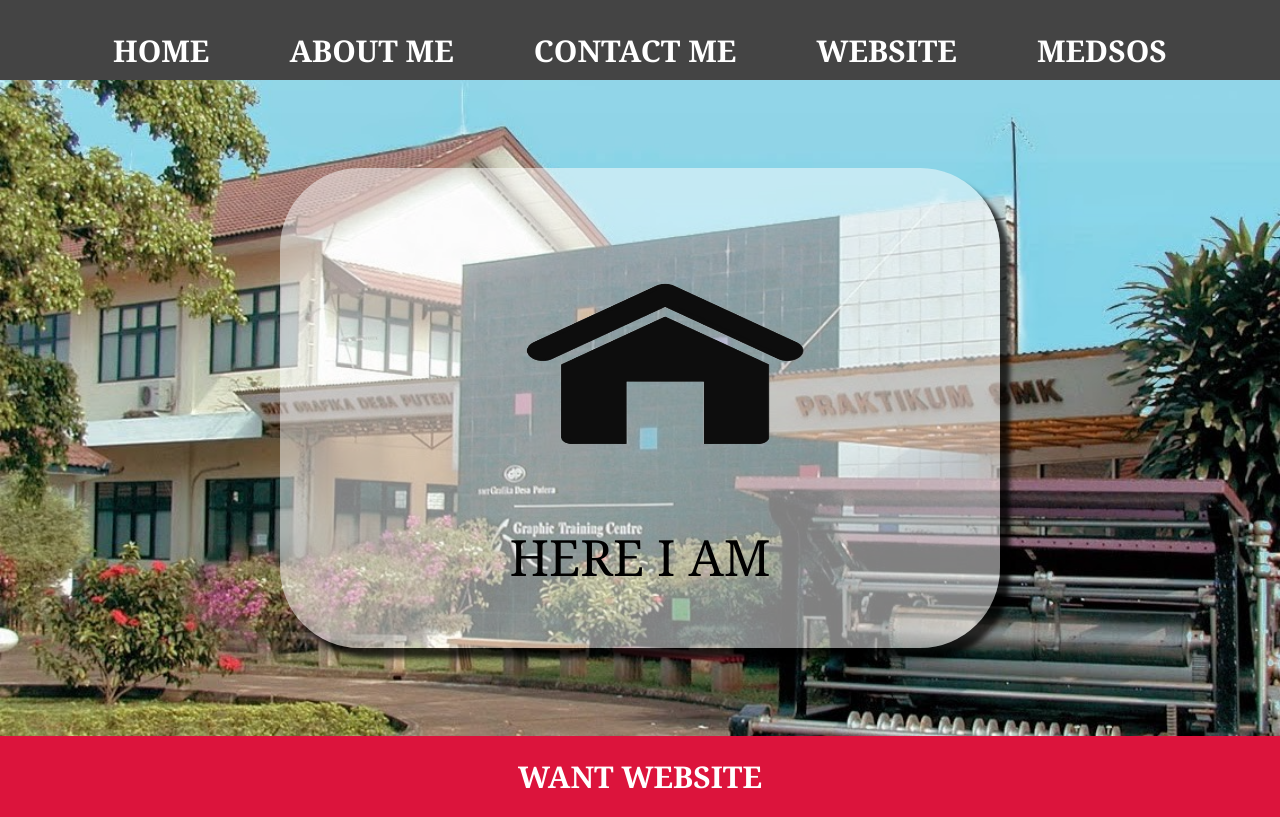
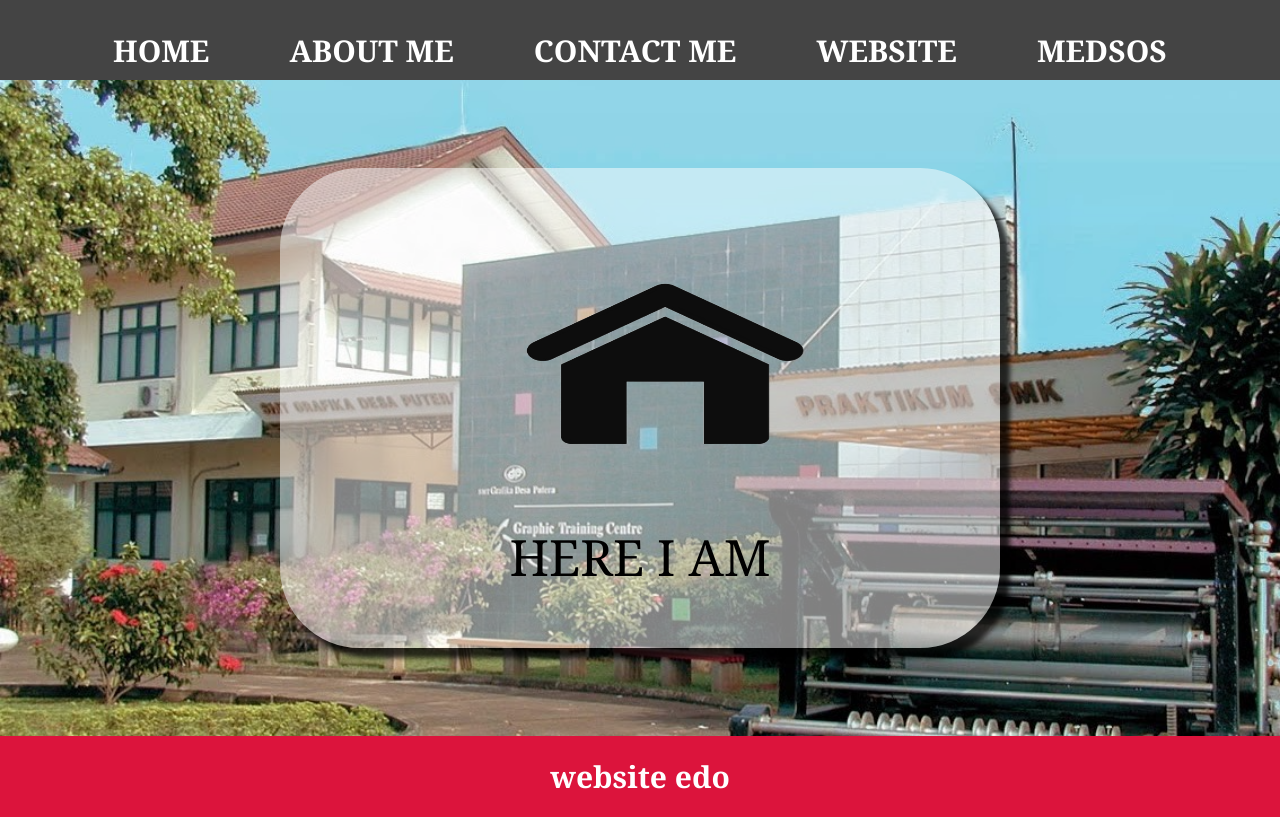
Before and after one commit to Krissaldo04/edo, a plain HTML site: page index.html in a window 1280 px wide. Drawn offline with Linux system fonts and the light colour scheme.

Commit message:
Update index.html

```diff
--- a/index.html
+++ b/index.html
@@ -1,6 +1,6 @@
 <html>
     <head>
-        <title>WANT WEB</title>
+        <title>website edo</title>
         <link rel="stylesheet" href="style.css" />
     </head>
     <body>
@@ -41,7 +41,7 @@
 
         <!-- FOOTER -->
 <div class="container-footer">
-<h1 class="h1-footer">WANT WEBSITE</h1>
+<h1 class="h1-footer">website edo</h1>
 </div>
         <!-- FOOTER END -->
     </div>
```
